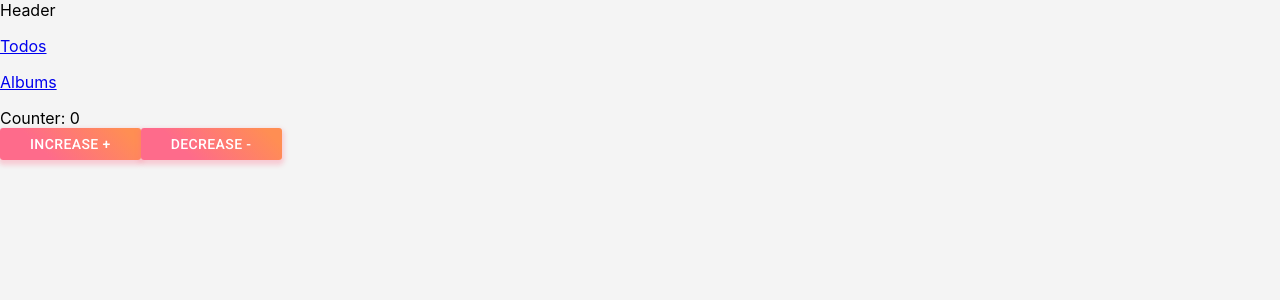
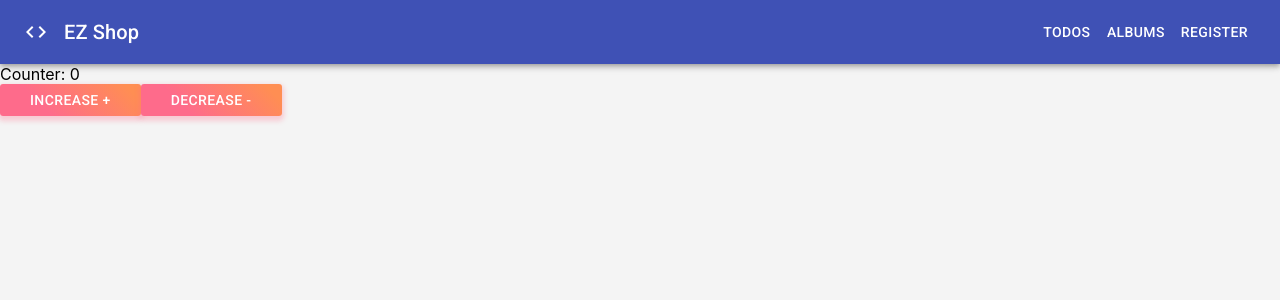
Before and after one commit to De-miles/reactjs-learning, a React (Create React App) app: page / in a window 1280 px wide. Shown: the top 300 px of the page. Built offline with nearby package versions, Linux system fonts and the light colour scheme; no server answers.

Commit message:
add header app

```diff
--- a/src/App.js
+++ b/src/App.js
@@ -6,6 +6,7 @@
 import NotFound from 'components/NotFound';
 import productApi from 'api/productApi';
 import CounterFeature from 'features/Counter';
+import Header from 'components/Header';
 
 function App() {
   useEffect(() => {
@@ -21,17 +22,8 @@
 
   return (
     <div className="app">
-      Header
-      <p>
-        <NavLink to="/todos" activeClassName="active-menu">
-          Todos
-        </NavLink>
-      </p>
-      <p>
-        <NavLink to="/albums" activeClassName="active">
-          Albums
-        </NavLink>
-      </p>
+      <Header />
+
       <Switch>
         <Redirect from="/home" to="/" exact />
         <Redirect from="/post-list/:postId" to="/posts/:postId" exact />
--- a/src/components/Header/index.jsx
+++ b/src/components/Header/index.jsx
@@ -1,11 +1,54 @@
 import React from 'react';
-import PropTypes from 'prop-types';
-import './styles.scss';
+import { makeStyles } from '@material-ui/core/styles';
+import AppBar from '@material-ui/core/AppBar';
+import Toolbar from '@material-ui/core/Toolbar';
+import Typography from '@material-ui/core/Typography';
+import Button from '@material-ui/core/Button';
+import IconButton from '@material-ui/core/IconButton';
+import CodeIcon from '@material-ui/icons/Code';
+import { NavLink, Link } from 'react-router-dom';
 
-Header.propTypes = {};
+const useStyles = makeStyles((theme) => ({
+  root: {
+    flexGrow: 1,
+  },
+  menuButton: {
+    marginRight: theme.spacing(2),
+  },
+  title: {
+    flexGrow: 1,
+  },
+  link: {
+    color: '#fff',
+    textDecoration: 'none',
+  },
+}));
 
-function Header(props) {
-  return <div>Header</div>;
+export default function Header() {
+  const classes = useStyles();
+
+  return (
+    <div className={classes.root}>
+      <AppBar position="static">
+        <Toolbar>
+          <CodeIcon className={classes.menuButton} />
+          <Typography variant="h6" className={classes.title}>
+            <Link to="/" className={classes.link}>
+              EZ Shop
+            </Link>
+          </Typography>
+
+          <NavLink to="/todos" className={classes.link}>
+            <Button color="inherit">Todos</Button>
+          </NavLink>
+
+          <NavLink to="/albums" className={classes.link}>
+            <Button color="inherit">Albums</Button>
+          </NavLink>
+
+          <Button color="inherit">Register</Button>
+        </Toolbar>
+      </AppBar>
+    </div>
+  );
 }
-
-export default Header;
```
